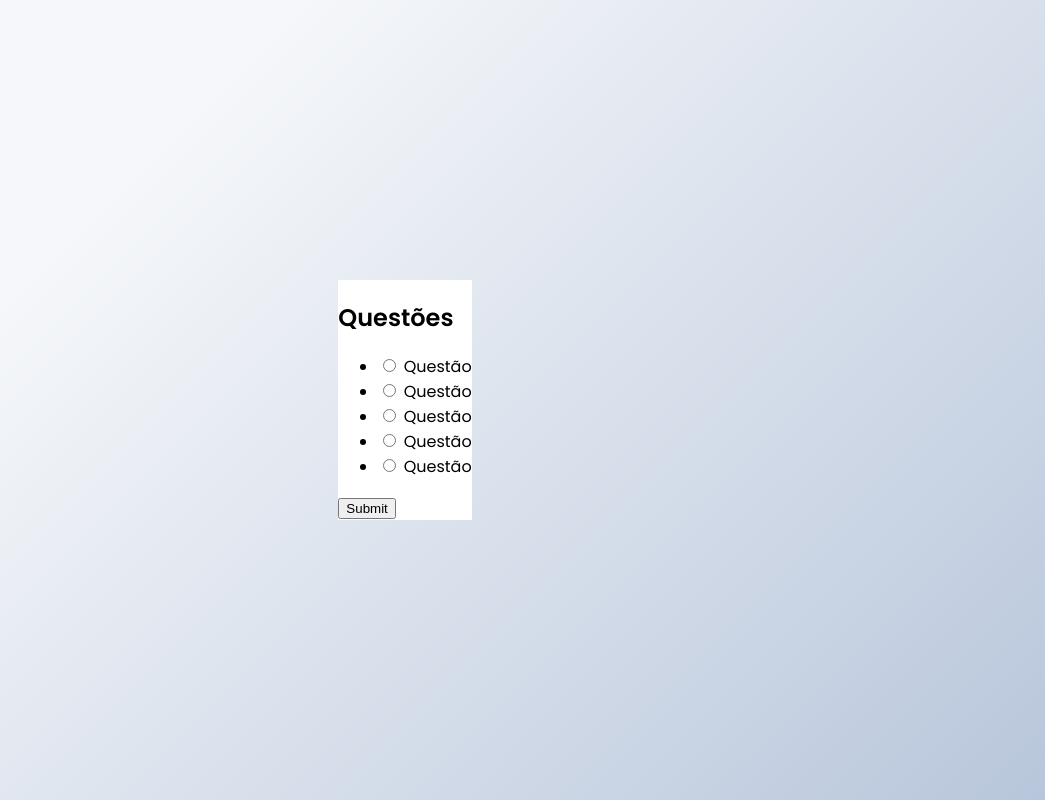
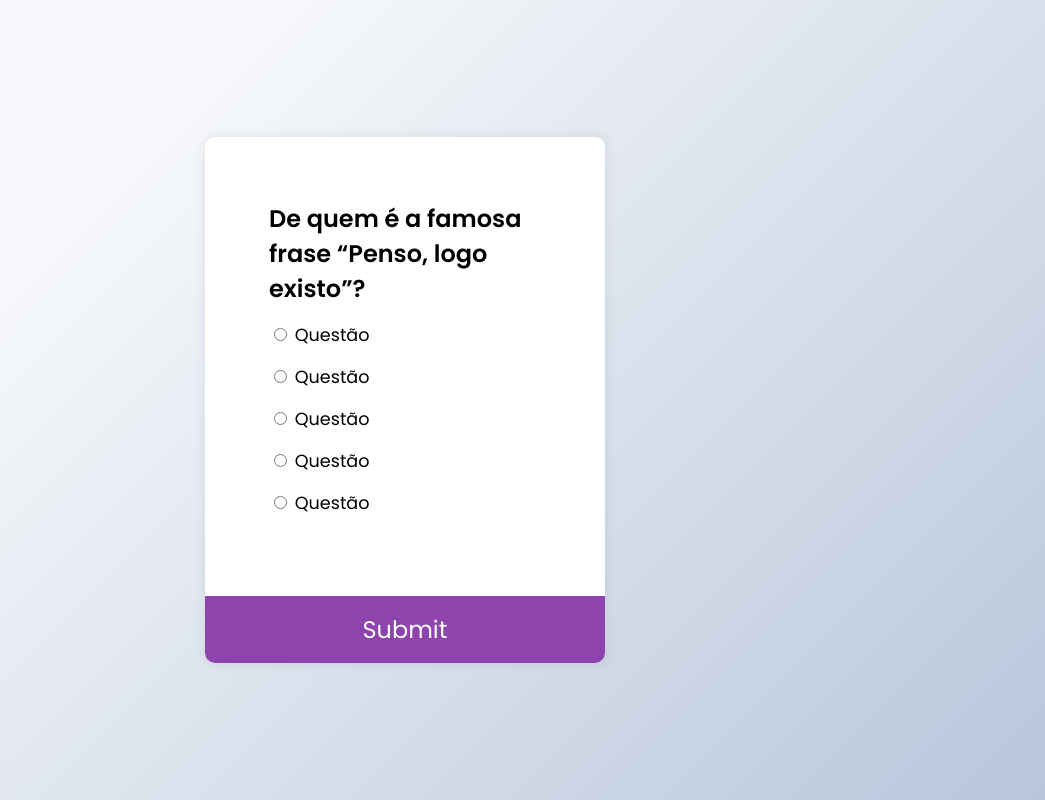
Before and after one commit to Eduardodiniz05/quiz-app, a plain HTML site: page index.html in a window 1280 px wide. Shown: the whole page, without its empty margins (235-1280 px from the left). Drawn offline with Linux system fonts and the light colour scheme.

Commit message:
continuação do projeto.

```diff
--- a/index.html
+++ b/index.html
@@ -11,34 +11,42 @@
 </head>
 <body>
     <div class="quiz-container">
-        <h2>Questões</h2>
+        <div class="quiz-header">
+            <h2 id="question">Questões</h2>
             <ul>
                 <li>
-                <input type="radio" id="a" name="answer">
-                <label for="a">Questão</label>
+                    <input type="radio"
+                    id="a_text" name="answer">
+                    <label for="a_text">Questão</label>
                 </li>
 
                 <li>
-                <input type="radio" id="b" name="answer">
-                <label for="b">Questão</label>
+                    <input type="radio"
+                    id="b_text" name="answer">
+                    <label for="b_text">Questão</label>
                 </li>
 
                 <li>
-                <input type="radio" id="c" name="answer">
-                <label for="c">Questão</label>
+                    <input type="radio"
+                    id="c_text" name="answer">
+                    <label for="c_text">Questão</label>
                 </li>
 
                 <li>
-                <input type="radio" id="d" name="answer">
-                <label for="d">Questão</label>
+                    <input type="radio"
+                    id="d_text" name="answer">
+                    <label for="d_text">Questão</label>
                 </li>
 
                 <li>
-                <input type="radio" id="e" name="answer">
-                <label for="e">Questão</label>
+                    <input type="radio"
+                    id="e_text" name="answer">
+                    <label for="e_text">Questão</label>
                 </li>
             </ul>
+        </div>
         <button>Submit</button>
+
     </div>
 </body>
 </html>
--- a/script.js
+++ b/script.js
@@ -1,65 +1,105 @@
 const quizData = [
     {
-        Questao: 'De quem é a famosa frase “Penso, logo existo”?',
+        question: 'De quem é a famosa frase “Penso, logo existo”?',
         a: "Platão",
         b: "Galileu Galilei",
         c: "Descartes",
         d: "Sócrates",
         e: "Francis Bacon",
-        Correta: 'René Descartes'
+        correct: 'René Descartes'
     },
     {
-        Questao: "De onde é a invenção do chuveiro elétrico?",
+        question: "De onde é a invenção do chuveiro elétrico?",
        a: 'França',
        b: 'Inglaterra',
        c: 'Brasil',
        d: 'Austrália',
        e: 'Itália',
-        Correta: 'Brasil'
+        correct: 'Brasil'
     },
     {
-        Questao: 'Quais o menor e o maior país do mundo?',
+        question: 'Quais o menor e o maior país do mundo?',
        a: "Vaticano e Rússia",
        b: "Nauru e China",
        c: "Mônaco e Canadá",
        d: "Malta e Estados Unidos",
        e: "São Marino e Índia",
-        Correta: "Vaticano e Rússia"
+        correct: "Vaticano e Rússia"
     },
     {
-       Questao: "Qual o nome do presidente do Brasil que ficou conhecido como Jango?",
+       question: "Qual o nome do presidente do Brasil que ficou conhecido como Jango?",
        a: "Jânio Quadros",
        b: "Jacinto Anjos",
        c: "Getúlio Vargas",
        d: "João Figueiredo",
        e: "João Goulart",
-       Correta: "João Goulart"
+       correct: "João Goulart"
     },
     {
-        Questao: "Qual o livro mais vendido no mundo a seguir à Bíblia?",
+        question: "Qual o livro mais vendido no mundo a seguir à Bíblia?",
        a: "O Senhor dos Anéis",
        b: "Dom Quixote",
        c: "O Pequeno Príncipe",
        d: "Ela, a Feiticeira",
        e: "Um Conto de Duas Cidades",
-       Correta: "Dom Quixote"
+       correct: "Dom Quixote"
     },
     {
-        Questao: 'Quantas casas decimais tem o número pi?',
+        question: 'Quantas casas decimais tem o número pi?',
        a: "Duas",
        b: "Centenas",
        c: "Infinitas",
        d: "Vinte",
        e: "Milhares",
-       Correto: 'Infinitas'
+       correct: 'Infinitas'
     },
     {
-        Questao: 'Atualmente, quantos elementos químicos a tabela periódica possui?',
+        question: 'Atualmente, quantos elementos químicos a tabela periódica possui?',
         a: '113',
         b: '109',
         c: '108',
         d: '118',
         e: '92',
-        Correto: '118'
+        correct: '118'
     }
 ]
+
+
+
+
+
+const questionEL = document.getElementById('question');
+
+const a_text = document.getElementById('a_text');
+const b_text = document.getElementById('b_text');
+const c_text = document.getElementById('c_text');
+const d_text = document.getElementById('d_text');
+const e_text = document.getElementById('e_text');
+
+
+let currentQuiz = 0;
+
+
+
+loadQuiz();
+
+
+function loadQuiz ()  {
+    const currentQuizData = quizData[currentQuiz];
+
+    questionEL.innerText = currentQuizData.question;
+
+    a_text.innerText = currentQuizData.a;
+    b_text.innerText = currentQuizData.b;
+    c_text.innerText = currentQuizData.c;
+    d_text.innerText = currentQuizData.d;
+    e_text.innerText = currentQuizData.e;
+
+    currentQuiz ++;
+
+    console.log(a_text)
+    console.log(b_text)
+    console.log(c_text)
+    console.log(d_text)
+    console.log(e_text)
+}
--- a/style.css
+++ b/style.css
@@ -14,7 +14,43 @@ body {
   margin: 0;
   min-height: 100vh;
 }
+h2 {
+  margin: 0;
+}
 
 .quiz-container {
-background-color: #fff;
+  background-color: #fff;
+  width: 400px;
+  border-radius: 10px;
+  overflow: hidden;
+  box-shadow: 0 0 10px 2px rgba(100, 100, 100, 0.1);
 }
+
+.quiz-header {
+  padding: 4rem;
+}
+
+ul {
+  list-style-type: none;
+  padding: 0;
+}
+ul li {
+  font-size: 1.1rem;
+  margin: 1rem 0;
+}
+
+button {
+  background-color: #8e44ad;
+  color: #fff;
+  font-family: inherit;
+  display: block;
+  border:none;
+  cursor: pointer;
+  font-size: 1.5rem;
+  padding: 1rem;
+  width: 100%;
+}
+
+button:hover {
+  background-color: #732d91;
+}
```
Lines whose indentation alone changed are shown as unchanged.
